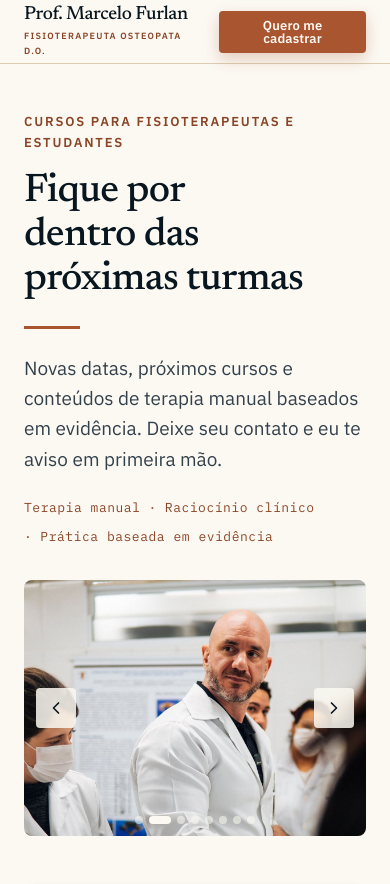
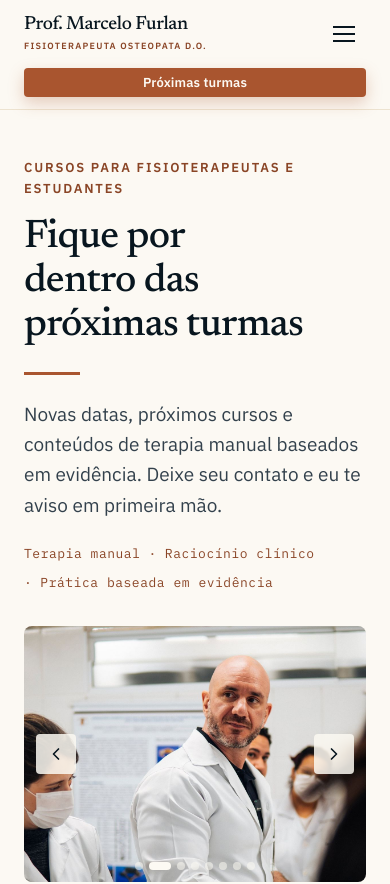
Before and after one commit to marcelofurlanfisio/cadastro, a plain HTML site: page index.html in a window 390 px wide. Shown: the top 884 px of the page. Drawn offline with Linux system fonts and the light colour scheme.

Commit message:
Padroniza cabeçalho e rodapé com a página cursos
Aplica o cabeçalho e o rodapé da especificação (nome e especialidade, Início, Sobre, Cursos, botão Próximas turmas, altura de 64 px e largura igual à página cursos) e remove as versões antigas.

Co-Authored-By: Claude Haiku 5.5 <noreply@anthropic.com>
Claude-Session: https://claude.ai/code/session_01VpYV5sGk8idcjbHtLNbYKz

```diff
--- a/index.html
+++ b/index.html
@@ -67,10 +67,6 @@ a:hover{color:var(--text-link-hover);text-decoration-thickness:2px}
 .callout strong{display:block;color:inherit;font-weight:600;margin-bottom:2px}
 
 /* Barra superior */
-.topbar{position:sticky;top:0;z-index:20;height:64px;display:flex;align-items:center;background:var(--surface-page);border-bottom:var(--bw-hairline) solid transparent;transition:background-color var(--dur-base) var(--ease-standard),border-color var(--dur-base) var(--ease-standard)}
-.topbar{border-bottom-color:#dccdb2}
-.topbar.scrolled{background:rgba(252,249,243,.88);backdrop-filter:blur(8px);-webkit-backdrop-filter:blur(8px);border-bottom-color:#dccdb2}
-.topbar .wrap{width:100%;display:flex;align-items:center;justify-content:space-between;gap:var(--sp-4)}
 
 /* Hero + formulário */
 .main{padding:var(--sp-9) 0 var(--sp-12)}
@@ -244,21 +240,83 @@ footer{padding:var(--sp-9) 0}
 footer .footer-base{display:flex;flex-wrap:wrap;gap:var(--sp-6);justify-content:space-between;align-items:flex-end}
 footer .metaline{color:var(--text-muted)}
 footer .metaline a{color:var(--text-link)}
+
+/* cabeçalho padronizado (igual à página cursos) */
+.topbar{position:sticky;top:0;z-index:20;background:var(--surface-page);border-bottom:1px solid var(--border-hairline);transition:background-color .25s ease,box-shadow .25s ease}
+.topbar.is-scrolled{background:rgba(252,249,243,.85);-webkit-backdrop-filter:blur(10px);backdrop-filter:blur(10px)}
+.topbar .wrap{display:flex;align-items:center;height:64px;gap:var(--sp-6)}
+.topnav{display:flex;align-items:center;gap:var(--sp-5);margin-left:auto}
+.topnav a{font-family:var(--font-ui);font-size:15px;font-weight:500;color:var(--text-heading);text-decoration:none}
+.topnav a:hover{color:var(--text-accent)}
+.topbar-cta{flex-shrink:0}
+.menu-toggle{display:none;width:44px;height:44px;padding:0;border:0;background:transparent;cursor:pointer;flex-direction:column;justify-content:center;align-items:center;gap:5px;margin-left:auto}
+.menu-toggle span{display:block;width:22px;height:2px;background:var(--text-heading);transition:transform var(--dur-fast) var(--ease-standard),opacity var(--dur-fast) var(--ease-standard)}
+.topbar.is-open .menu-toggle span:nth-child(1){transform:translateY(7px) rotate(45deg)}
+.topbar.is-open .menu-toggle span:nth-child(2){opacity:0}
+.topbar.is-open .menu-toggle span:nth-child(3){transform:translateY(-7px) rotate(-45deg)}
+@media (min-width:768px) and (max-width:1019px){
+  .topbar .wrap{flex-wrap:wrap;height:auto;padding-top:12px;padding-bottom:12px;row-gap:12px}
+  .topnav{order:3;width:100%;margin-left:0;gap:var(--sp-6)}
+  .topbar-cta{margin-left:auto}
+}
+@media (max-width:767px){
+  .topbar .wrap{flex-wrap:wrap;height:auto;padding-top:12px;padding-bottom:12px;row-gap:12px}
+  .menu-toggle{display:flex;order:1}
+  .topbar-cta{order:2;width:100%;margin-left:0;justify-content:center}
+  .topnav{display:none;order:3;width:100%;margin-left:0;flex-direction:column;align-items:flex-start;gap:var(--sp-4);padding-top:var(--sp-4);border-top:1px solid var(--border-hairline)}
+  .topbar.is-open .topnav{display:flex}
+}
+.topbar .wrap{padding-left:var(--page-margin);padding-right:var(--page-margin)}
+.lockup{display:block;text-decoration:none}
+.lockup-name,.lockup-role{display:block}
+.lockup-name{font-family:var(--font-display);font-weight:500;letter-spacing:var(--ls-display);line-height:1.02;color:var(--text-heading)}
+.lockup-role{font-weight:600;letter-spacing:var(--ls-eyebrow);text-transform:uppercase;color:var(--text-accent)}
+.lockup.sm .lockup-name{font-size:19px}.lockup.sm .lockup-role{font-size:9px;margin-top:5px}
+.lockup.md .lockup-name{font-size:28px}.lockup.md .lockup-role{font-size:11px;margin-top:7px}
 </style>
 </head>
 <body>
 
 <header class="topbar" id="topbar">
   <div class="wrap">
-    <a href="https://marcelofurlanfisio.github.io/cursos/#inicio" style="text-decoration:none">
-    <div class="lockup sm" aria-label="Prof. Marcelo Furlan, fisioterapeuta osteopata D.O.">
-      <div class="lockup-name">Prof. Marcelo Furlan</div>
-      <div class="lockup-role">Fisioterapeuta Osteopata D.O.</div>
-    </div>
-    </a>
-    <a class="btn btn-primary btn-sm" href="#cadastro">Quero me cadastrar</a>
+    <a class="lockup sm" href="/cursos/#inicio" aria-label="Prof. Marcelo Furlan, fisioterapeuta osteopata D.O."><span class="lockup-name">Prof. Marcelo Furlan</span><span class="lockup-role">Fisioterapeuta Osteopata D.O.</span></a>
+    <nav class="topnav" id="topnav" aria-label="Principal">
+      <a href="/cursos/#inicio">Início</a>
+      <a href="/cursos/sobre.html">Sobre</a>
+      <a href="/cursos/#cursos">Cursos</a>
+    </nav>
+    <a class="btn btn-primary btn-sm topbar-cta" href="/cadastro/#calendario">Próximas turmas</a>
+    <button class="menu-toggle" type="button" aria-expanded="false" aria-controls="topnav" aria-label="Abrir menu"><span></span><span></span><span></span></button>
   </div>
 </header>
+<script>
+(function(){
+  var header = document.getElementById('topbar');
+  var toggle = header.querySelector('.menu-toggle');
+  function setOpen(aberto){
+    header.classList.toggle('is-open', aberto);
+    toggle.setAttribute('aria-expanded', String(aberto));
+    toggle.setAttribute('aria-label', aberto ? 'Fechar menu' : 'Abrir menu');
+  }
+  toggle.addEventListener('click', function(){
+    setOpen(!header.classList.contains('is-open'));
+  });
+  document.getElementById('topnav').addEventListener('click', function(e){
+    if (e.target.closest('a')) setOpen(false);
+  });
+  document.addEventListener('keydown', function(e){
+    if (e.key === 'Escape' && header.classList.contains('is-open')){
+      setOpen(false);
+      toggle.focus();
+    }
+  });
+  function onScroll(){
+    header.classList.toggle('is-scrolled', window.scrollY > 8);
+  }
+  window.addEventListener('scroll', onScroll, {passive: true});
+  onScroll();
+})();
+</script>
 
 <main class="main">
   <div class="wrap grid">
@@ -463,15 +521,18 @@ footer .metaline a{color:var(--text-link)}
       </div>
     </div>
   </div>
-  <div class="wrap footer-base">
-    <div class="lockup md">
-      <div class="lockup-name">Prof. Marcelo Furlan</div>
-      <div class="lockup-role">Fisioterapeuta Osteopata D.O.</div>
-    </div>
+  <div class="wrap">
+    <div class="lockup sm"><div class="lockup-name">Prof. Marcelo Furlan</div><div class="lockup-role">Fisioterapeuta Osteopata D.O.</div></div>
+    <nav class="metaline" aria-label="Rodapé">
+      <span><a href="/cursos/#inicio">Início</a></span>
+      <span><a href="/cursos/sobre.html">Sobre</a></span>
+      <span><a href="/cursos/#cursos">Cursos</a></span>
+      <span><a href="/cadastro/#calendario">Próximas turmas</a></span>
+      <span><a href="/cursos/privacidade.html">Privacidade e LGPD</a></span>
+    </nav>
     <div class="metaline">
       <span><a href="https://instagram.com/marcelofurlanfisio" target="_blank" rel="noopener">@marcelofurlanfisio</a></span>
       <span><a href="mailto:marcelofurlan@yahoo.com.br">marcelofurlan@yahoo.com.br</a></span>
-      <span><a href="#privacidade" data-open-privacy>Privacidade</a></span>
     </div>
   </div>
 </footer>
```
